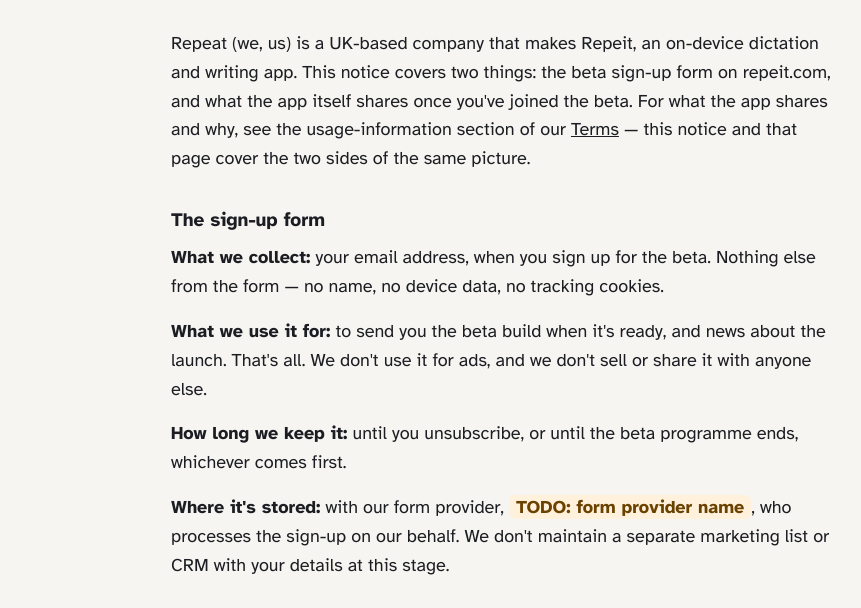
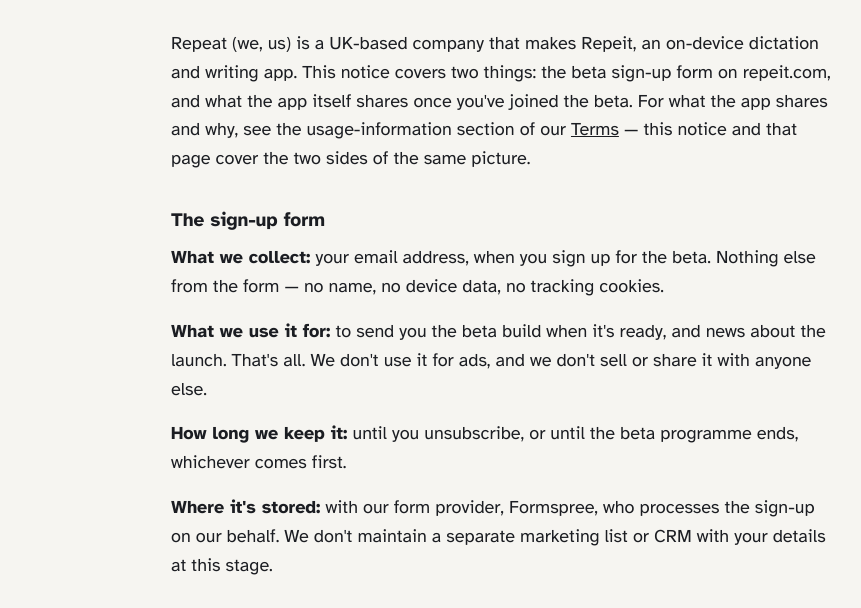
Before and after one commit to damionrobinson/repeat-public-site, a plain HTML site: page privacy.html in a window 1280 px wide. Shown: the part 191-799 px from the top of the page, without its empty margins (139-1000 px from the left). Drawn offline with Linux system fonts and the light colour scheme.

Commit message:
Fill in the form-provider name in the privacy notice
Formspree, per docs/marketing/03-site-change-list.md M11 (founder
approved weeks back) — resolved directly, no new decision needed. The
contact-email TODO is still open, waiting on the founder's actual answer.

```diff
--- a/privacy.html
+++ b/privacy.html
@@ -68,7 +68,7 @@
     <p><strong>What we collect:</strong> your email address, when you sign up for the beta. Nothing else from the form — no name, no device data, no tracking cookies.</p>
     <p><strong>What we use it for:</strong> to send you the beta build when it's ready, and news about the launch. That's all. We don't use it for ads, and we don't sell or share it with anyone else.</p>
     <p><strong>How long we keep it:</strong> until you unsubscribe, or until the beta programme ends, whichever comes first.</p>
-    <p><strong>Where it's stored:</strong> with our form provider, <span class="todo">TODO: form provider name</span>, who processes the sign-up on our behalf. We don't maintain a separate marketing list or CRM with your details at this stage.</p>
+    <p><strong>Where it's stored:</strong> with our form provider, Formspree, who processes the sign-up on our behalf. We don't maintain a separate marketing list or CRM with your details at this stage.</p>
 
     <h2>Your rights</h2>
     <p>You can ask to see, correct or delete your email address at any time, and you can unsubscribe from any email we send. To do either, contact <span class="todo">TODO: contact email</span>.</p>
```
